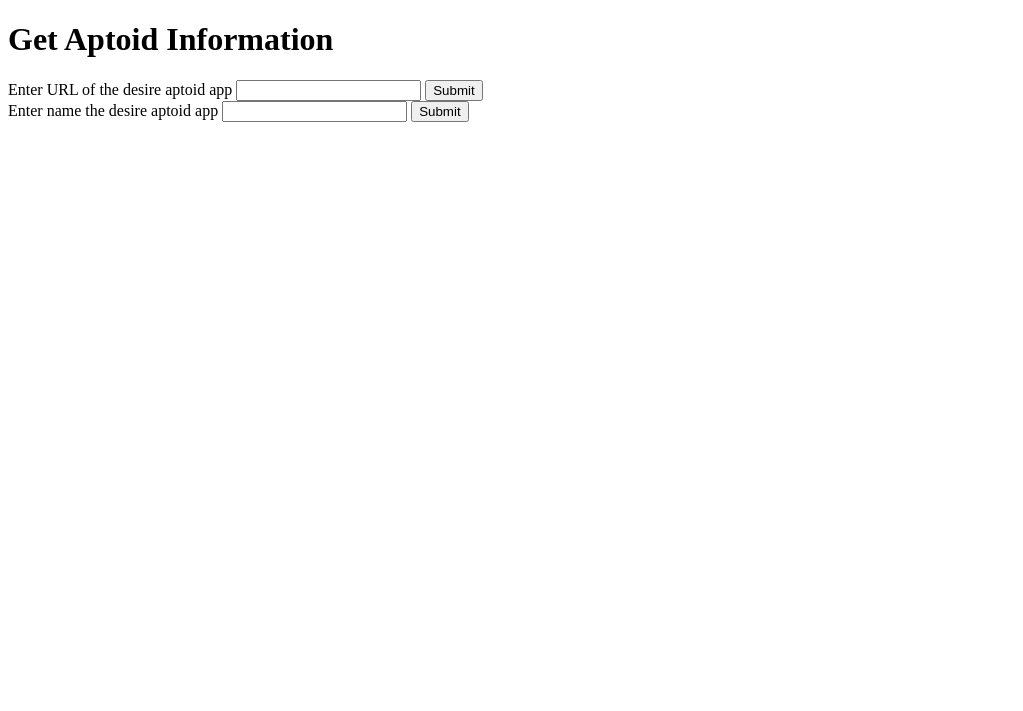
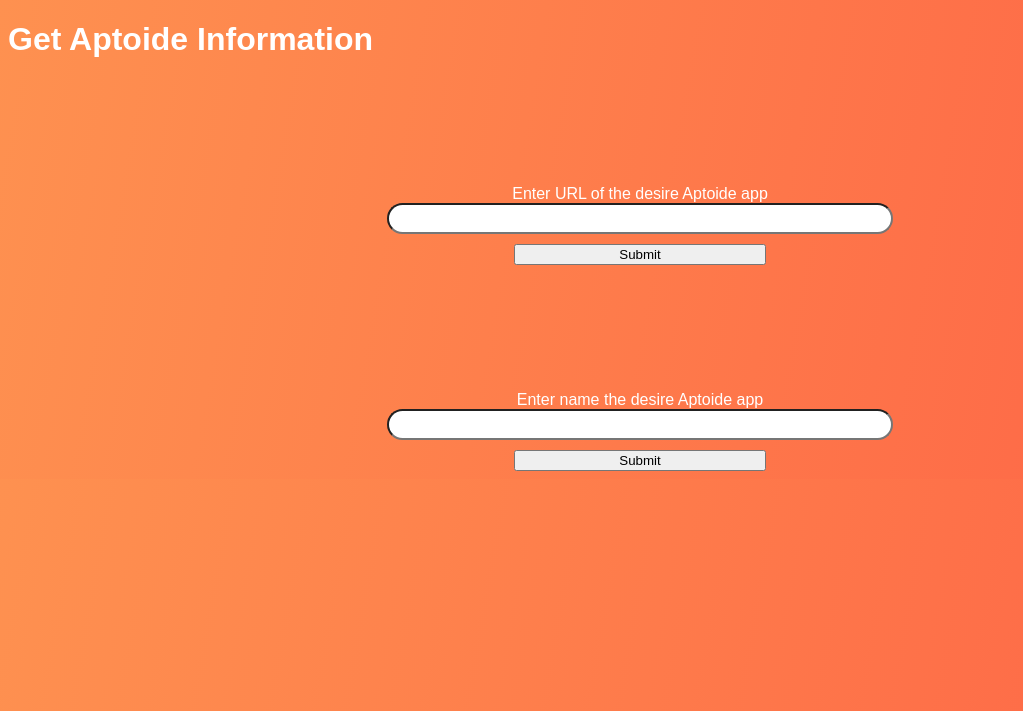
Before and after one commit to CharbelNaba/aptoide-web-scrapping, a Flask app: page / in a window 1280 px wide. Shown: the top 711 px of the page, without its empty margins (0-1023 px from the left). Run offline with Flask 2, Linux system fonts and the light colour scheme.

Commit message:
Added some styling

```diff
--- a/app.py
+++ b/app.py
@@ -1,16 +1,18 @@
 import requests
-from flask import *
+from flask import Flask,redirect,flash,request,render_template
 from bs4 import BeautifulSoup
 import re
 from typing import Union,Optional
+import mypy
 from requests_html import HTMLSession
-from httplib2 import Response
 
+[mypy]
+ignore_missing_imports = True
 
 #The following app could have been done whith less line of code using the googlesearch module (public api)
 def find_link(app_name:Optional[str])->Union[str,None]:
     session = HTMLSession()
-    query = "{name}.en.aptoide.com/app".format(name=app_name.lower())
+    query = "{name}.en.aptoide.com/app".format(name=str(app_name).lower())
     response = session.get("https://www.google.com/search?q=" + query)
 
     links = list(response.html.absolute_links)
@@ -30,7 +32,7 @@ def find_link(app_name:Optional[str])->Union[str,None]:
     return None
 
 # Function to extract data from html repsonse
-def extract_data(response:Response)->dict:
+def extract_data(response:requests.Response)->dict:
     data = {}
     soup = BeautifulSoup(response.text, 'html.parser')
     name = soup.select("h1",{"class": "header-touch__AppName-sc-1om5ik5-5 PLRmn"})
@@ -61,21 +63,21 @@ def index():
     return render_template('index.html')
 
 @app.route('/get-info',methods=['post'])
-def get_info(query_url:str="")-> Union[str,Response]:
+def get_info(query_url:str="")-> Union[str,requests.Response]:
     url = query_url if query_url != "" else request.form.get('url')
     if (match(url) == False):
         flash("Please provide a correct aptoide URL")
         return redirect("/")
-    else:
+    elif (url!=""):
         response = requests.get(url)
         extracted_data = extract_data(response)
         return render_template('get-info.html',data=extracted_data)
-
+    else:
+        return redirect("/")
 
 @app.route('/get-info-by-name',methods=['post'])
-def get_info_by_name()-> Response:
+def get_info_by_name()-> requests.Response:
     search_name = request.form.get('name')
-    print("search name is ",search_name!="")
     search_result = find_link(search_name) if search_name!="" else None
     if (search_result != None):
         return get_info(search_result)
--- /dev/null
+++ b/static/base-style.css
@@ -0,0 +1,26 @@
+body{
+    background-image:linear-gradient(100deg, rgb(254, 145, 80), rgb(254, 100, 70));
+    font-family: Arial, Helvetica, sans-serif;
+}
+.form{
+    position: relative;
+    color: #fff;
+    text-align: center;
+    display: grid;
+    margin-right: 30%;
+    margin-left: 30%;
+    margin-top: 10%;
+}
+.try-again{
+    text-align: center;
+    display: grid;
+    margin-right: 40%;
+    margin-left: 40%;
+    height:25px;
+}
+p{
+    position: relative;
+    color: #fff;
+    text-align: center;
+    display: grid;
+}
--- a/templates/base.html
+++ b/templates/base.html
@@ -1,11 +1,15 @@
 <!DOCTYPE html>
 <html lang="en">
+
 <head>
     <meta charset="UTF-8">
     <title>Aptoide Search</title>
+    <link rel="stylesheet" type="text/css" href="{{ url_for('static', filename='base-style.css') }}">
 </head>
+
 <body>
 {% block main %}
 {% endblock %}
 </body>
+
 </html>
--- a/templates/index.html
+++ b/templates/index.html
@@ -1,19 +1,18 @@
 {% extends 'base.html' %}
 
 {% block main %}
-<h1>Get Aptoid Information</h1>
-
+<h1 style="color: white">Get Aptoide Information</h1>
 <form action="/get-info" method="post" class="form">
-    <label for="url">Enter URL of the desire aptoid app</label>
-    <input type="url" name="url" value="">
-    <input type="submit" value="Submit">
+    <label for="url">Enter URL of the desire Aptoide app</label>
+    <input type="url" name="url" value="" required style="border-radius: 25px; height:25px;">
+    <input type="submit" value="Submit" style="margin-right:25%;margin-left:25%;margin-top:10px">
 </form>
 
 <form action="/get-info-by-name" method="post" class="form">
-    <label for="name">Enter name the desire aptoid app</label>
-    <input type="text" name="name" value="">
-    <input type="submit" value="Submit">
-  </form>
+  <label for="name">Enter name the desire Aptoide app</label>
+  <input type="text" name="name" value="" style="border-radius: 25px; height:25px;">
+  <input type="submit" value="Submit" style="margin-right:25%;margin-left:25%;margin-top:10px">
+</form>
 
 {% with messages = get_flashed_messages() %}
     {% if messages %}
```
Also changed, not shown: templates/get-info.html (+3 -6 lines).
